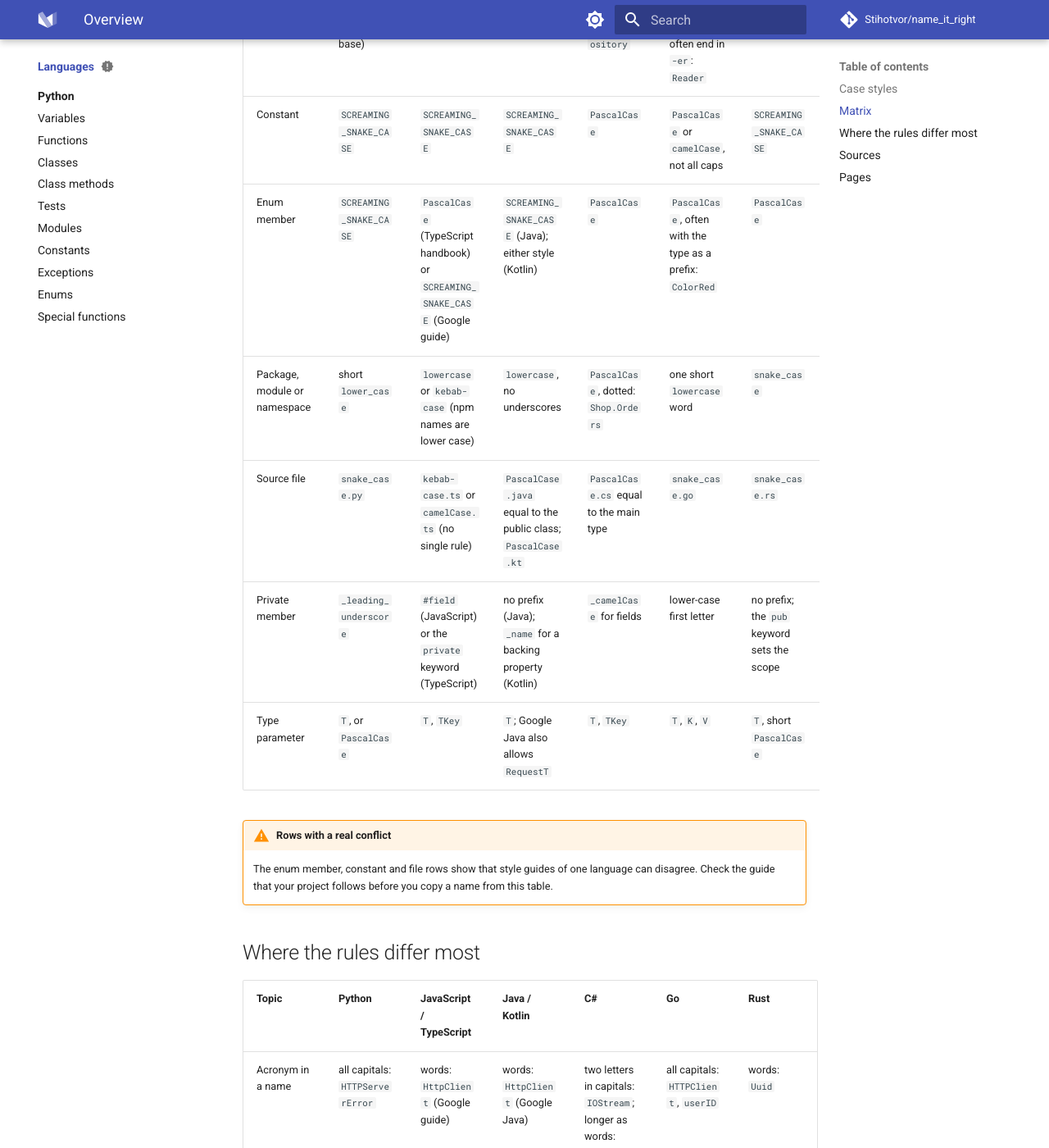
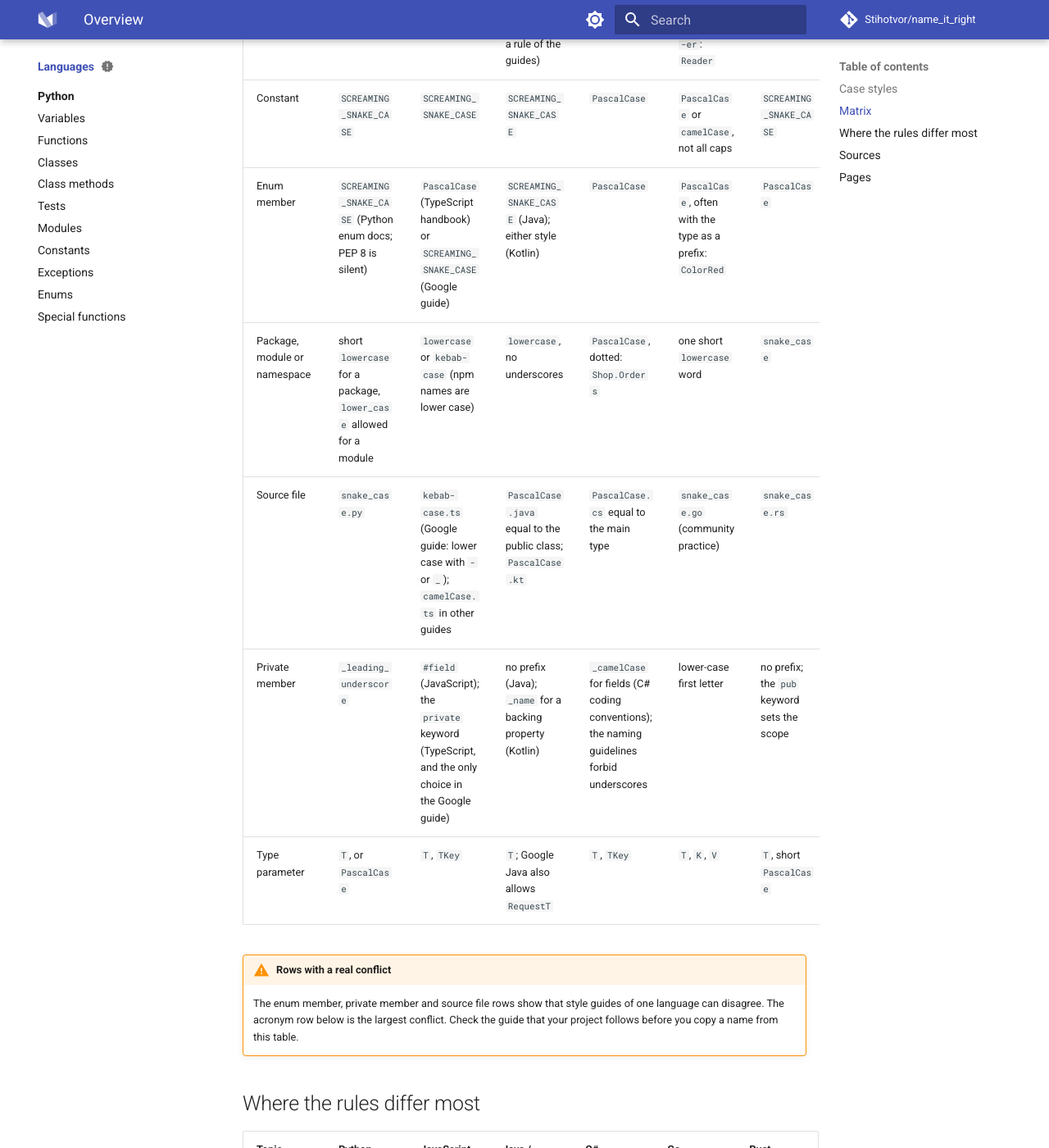
Before and after one commit to Stihotvor/name_it_right, an MkDocs documentation site: the page built from docs/languages/index.md, in a window 1280 px wide and 1400 px high, scrolled down 1711 px. Shown: the whole window at 82% size. Built offline with MkDocs 1.6.1 and Material for MkDocs 9.7.7, drawn with Linux system fonts in a browser that asks for light colours; comment, search, counter and statistics services are not loaded; some of the changed text lies outside the part shown.

Commit message:
docs(17): fix review findings on languages overview
Co-Authored-By: Claude Sonnet 5.5 <noreply@anthropic.com>

```diff
--- a/docs/languages/index.md
+++ b/docs/languages/index.md
@@ -40,23 +40,23 @@ Each cell holds the usual convention of the language. A cell with two answers ma
 | Local variable | `snake_case` | `camelCase` | `camelCase` | `camelCase` | `camelCase`, short | `snake_case` |
 | Function or method | `snake_case` | `camelCase` | `camelCase` | `PascalCase` | `PascalCase` if exported, `camelCase` if not | `snake_case` |
 | Class or type | `PascalCase` | `PascalCase` | `PascalCase` | `PascalCase` | `PascalCase` | `PascalCase` |
-| Interface or trait | `PascalCase` (a class, often with a `Protocol` base) | `PascalCase`, no `I` prefix | `PascalCase`, no `I` prefix | `I` plus `PascalCase`: `IOrderRepository` | `PascalCase`, one-method names often end in `-er`: `Reader` | `PascalCase` (trait) |
+| Interface or trait | `PascalCase` (a class, often with a `Protocol` base) | `PascalCase`, no `I` prefix | `PascalCase`, no `I` prefix (common practice, not a rule of the guides) | `I` plus `PascalCase`: `IOrderRepository` | `PascalCase`, one-method names often end in `-er`: `Reader` | `PascalCase` (trait) |
 | Constant | `SCREAMING_SNAKE_CASE` | `SCREAMING_SNAKE_CASE` | `SCREAMING_SNAKE_CASE` | `PascalCase` | `PascalCase` or `camelCase`, not all caps | `SCREAMING_SNAKE_CASE` |
-| Enum member | `SCREAMING_SNAKE_CASE` | `PascalCase` (TypeScript handbook) or `SCREAMING_SNAKE_CASE` (Google guide) | `SCREAMING_SNAKE_CASE` (Java); either style (Kotlin) | `PascalCase` | `PascalCase`, often with the type as a prefix: `ColorRed` | `PascalCase` |
-| Package, module or namespace | short `lower_case` | `lowercase` or `kebab-case` (npm names are lower case) | `lowercase`, no underscores | `PascalCase`, dotted: `Shop.Orders` | one short `lowercase` word | `snake_case` |
-| Source file | `snake_case.py` | `kebab-case.ts` or `camelCase.ts` (no single rule) | `PascalCase.java` equal to the public class; `PascalCase.kt` | `PascalCase.cs` equal to the main type | `snake_case.go` | `snake_case.rs` |
-| Private member | `_leading_underscore` | `#field` (JavaScript) or the `private` keyword (TypeScript) | no prefix (Java); `_name` for a backing property (Kotlin) | `_camelCase` for fields | lower-case first letter | no prefix; the `pub` keyword sets the scope |
+| Enum member | `SCREAMING_SNAKE_CASE` (Python enum docs; PEP 8 is silent) | `PascalCase` (TypeScript handbook) or `SCREAMING_SNAKE_CASE` (Google guide) | `SCREAMING_SNAKE_CASE` (Java); either style (Kotlin) | `PascalCase` | `PascalCase`, often with the type as a prefix: `ColorRed` | `PascalCase` |
+| Package, module or namespace | short `lowercase` for a package, `lower_case` allowed for a module | `lowercase` or `kebab-case` (npm names are lower case) | `lowercase`, no underscores | `PascalCase`, dotted: `Shop.Orders` | one short `lowercase` word | `snake_case` |
+| Source file | `snake_case.py` | `kebab-case.ts` (Google guide: lower case with `-` or `_`); `camelCase.ts` in other guides | `PascalCase.java` equal to the public class; `PascalCase.kt` | `PascalCase.cs` equal to the main type | `snake_case.go` (community practice) | `snake_case.rs` |
+| Private member | `_leading_underscore` | `#field` (JavaScript); the `private` keyword (TypeScript, and the only choice in the Google guide) | no prefix (Java); `_name` for a backing property (Kotlin) | `_camelCase` for fields (C# coding conventions); the naming guidelines forbid underscores | lower-case first letter | no prefix; the `pub` keyword sets the scope |
 | Type parameter | `T`, or `PascalCase` | `T`, `TKey` | `T`; Google Java also allows `RequestT` | `T`, `TKey` | `T`, `K`, `V` | `T`, short `PascalCase` |
 
 !!! warning "Rows with a real conflict"
 
-    The enum member, constant and file rows show that style guides of one language can disagree. Check the guide that your project follows before you copy a name from this table.
+    The enum member, private member and source file rows show that style guides of one language can disagree. The acronym row below is the largest conflict. Check the guide that your project follows before you copy a name from this table.
 
 ## Where the rules differ most
 
 | Topic | Python | JavaScript / TypeScript | Java / Kotlin | C# | Go | Rust |
 |---|---|---|---|---|---|---|
-| Acronym in a name | all capitals: `HTTPServerError` | words: `HttpClient` (Google guide) | words: `HttpClient` (Google Java) | two letters in capitals: `IOStream`; longer as words: `HtmlParser` | all capitals: `HTTPClient`, `userID` | words: `Uuid` |
+| Acronym in a name | all capitals: `HTTPServerError` | words: `HttpClient` (Google guide) | words: `HttpClient` (Google Java); Kotlin conventions keep two-letter acronyms in capitals: `IOStream` | two letters in capitals: `IOStream`; longer as words: `HtmlParser` | all capitals: `HTTPClient`, `userID` | words: `Uuid` |
 | Constant case | all capitals | all capitals | all capitals | `PascalCase` | `MixedCaps`, no capitals | all capitals |
 | Name of a getter | `order.total` (property) | `order.total` or `getTotal()` | `getTotal()` (Java); property `total` (Kotlin) | property `Total` | `Total()`, no `Get` prefix | `total()`, no `get_` prefix |
 
@@ -66,19 +66,19 @@ For `is_`, `has_` and other word choices that do not depend on the language, see
 
 | Language | Guide |
 |---|---|
-| Python | [PEP 8](https://peps.python.org/pep-0008/#naming-conventions) |
-| JavaScript / TypeScript | [Google TypeScript style guide](https://google.github.io/styleguide/tsguide.html). It is not an official language standard. |
+| Python | [PEP 8](https://peps.python.org/pep-0008/#naming-conventions) and the [enum documentation](https://docs.python.org/3/library/enum.html) |
+| JavaScript / TypeScript | [Google TypeScript style guide](https://google.github.io/styleguide/tsguide.html). It is not an official language standard. The [TypeScript handbook](https://www.typescriptlang.org/docs/handbook/enums.html) shows enum member style. |
 | Java | [Google Java style guide](https://google.github.io/styleguide/javaguide.html) |
 | Kotlin | [Kotlin coding conventions](https://kotlinlang.org/docs/coding-conventions.html#naming-rules) |
-| C# | [.NET naming guidelines](https://learn.microsoft.com/en-us/dotnet/standard/design-guidelines/naming-guidelines) |
+| C# | [.NET naming guidelines](https://learn.microsoft.com/en-us/dotnet/standard/design-guidelines/naming-guidelines) and [C# coding conventions](https://learn.microsoft.com/en-us/dotnet/csharp/fundamentals/coding-style/identifier-names) |
 | Go | [Effective Go](https://go.dev/doc/effective_go#names) and [Go code review comments](https://go.dev/wiki/CodeReviewComments) |
-| Rust | [Rust API guidelines: naming](https://rust-lang.github.io/api-guidelines/naming.html) |
+| Rust | [Rust API guidelines: naming](https://rust-lang.github.io/api-guidelines/naming.html) and [RFC 430](https://rust-lang.github.io/rfcs/0430-finalizing-naming-conventions.html) |
 
 ## Pages
 
 | Language | Page |
 |---|---|
-| Python | [General rules](../python/index.md), [Variables](../python/variables.md), [Functions](../python/functions.md), [Classes](../python/classes.md), [Tests](../python/tests.md) |
+| Python | [General rules](../python/index.md), [Variables](../python/variables.md), [Functions](../python/functions.md), [Classes](../python/classes.md), [Class methods](../python/class_methods.md), [Tests](../python/tests.md), [Modules](../python/modules.md), [Constants](../python/constants.md), [Exceptions](../python/exceptions.md), [Enums](../python/enums.md), [Special functions](../python/special_functions.md) |
 
 !!! info "See also"
 
```
